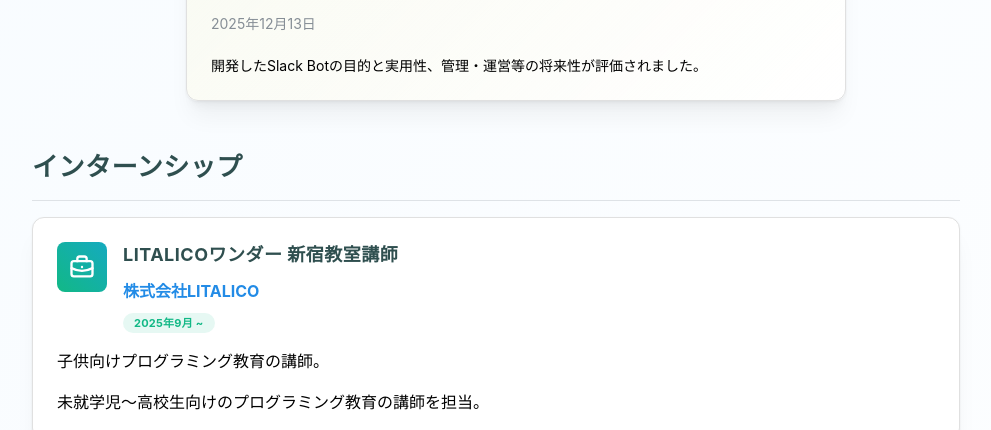
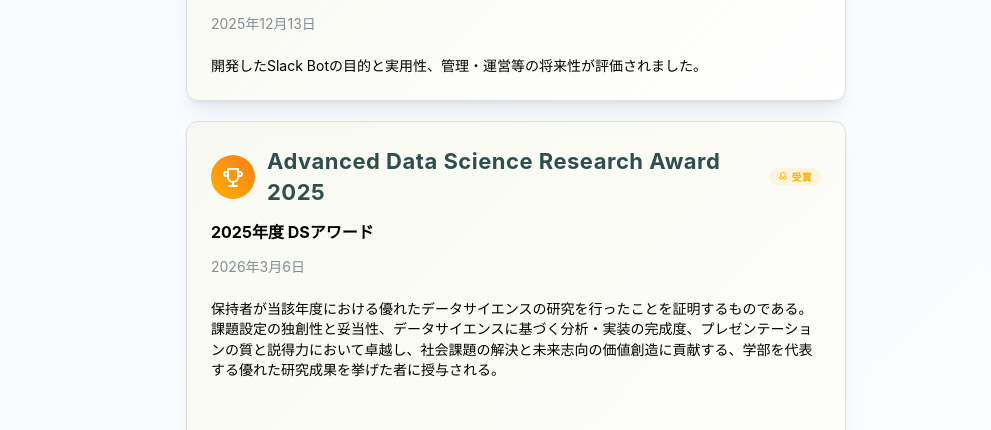
Before and after one commit to Yuu0413s/portfolio, a React (Vite) app: page / in a window 1280 px wide. Shown: the part 3340-3770 px from the top of the page, without its empty margins (144-1135 px from the left). Built offline with nearby package versions, Linux system fonts and the light colour scheme; no server answers.

Commit message:
feat : DSアワードについて記載

```diff
--- a/src/components/awards.tsx
+++ b/src/components/awards.tsx
@@ -1,4 +1,4 @@
-import { Stack, Group, Title, Text, Center, Card, ThemeIcon, Badge } from '@mantine/core';
+import { Stack, Group, Title, Text, Center, Card, ThemeIcon, Badge, Image } from '@mantine/core';
 import { IconTrophy, IconAward } from '@tabler/icons-react';
 
 type Award = {
@@ -6,6 +6,7 @@
     eventName: string;
     date: string;
     description: string;
+    image?: string;
 };
 
 const awardsData: Award[] = [
@@ -20,6 +21,13 @@
         awardName: "審査員賞",
         date: "2025年12月13日",
         description: "開発したSlack Botの目的と実用性、管理・運営等の将来性が評価されました。",
+    },
+    {
+        eventName: "2025年度 DSアワード",
+        awardName: "Advanced Data Science Research Award 2025",
+        date: "2026年3月6日",
+        description: "保持者が当該年度における優れたデータサイエンスの研究を行ったことを証明するものである。課題設定の独創性と妥当性、データサイエンスに基づく分析・実装の完成度、プレゼンテーションの質と説得力において卓越し、社会課題の解決と未来志向の価値創造に貢献する、学部を代表する優れた研究成果を挙げた者に授与される。",
+        image: "/DS.png",
     },
 ];
 
@@ -77,6 +85,9 @@
                             <Text fw={700} size="md">{award.eventName}</Text>
                             <Text size="sm" c="dimmed">{award.date}</Text>
                             <Text size="sm" mt="xs">{award.description}</Text>
+                            {award.image && (
+                                <Image src={award.image} alt={award.awardName} radius="md" mt="xs" />
+                            )}
                         </Stack>
                     </Card>
                 ))}
```
Also changed, not shown: public/DS.png (added).
